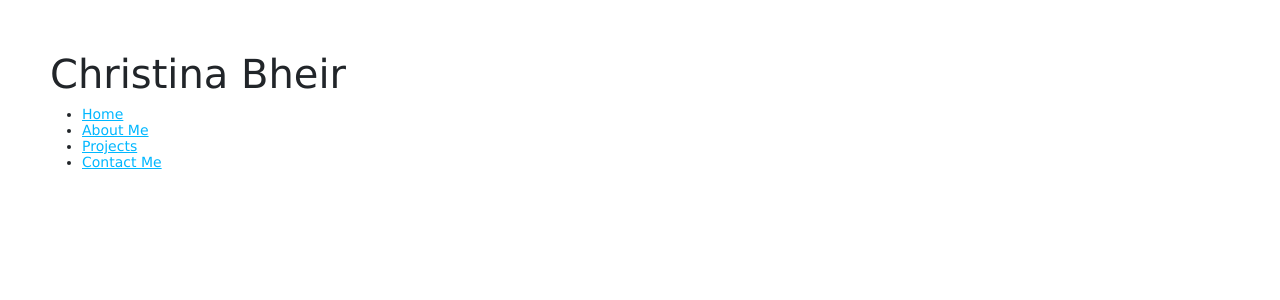
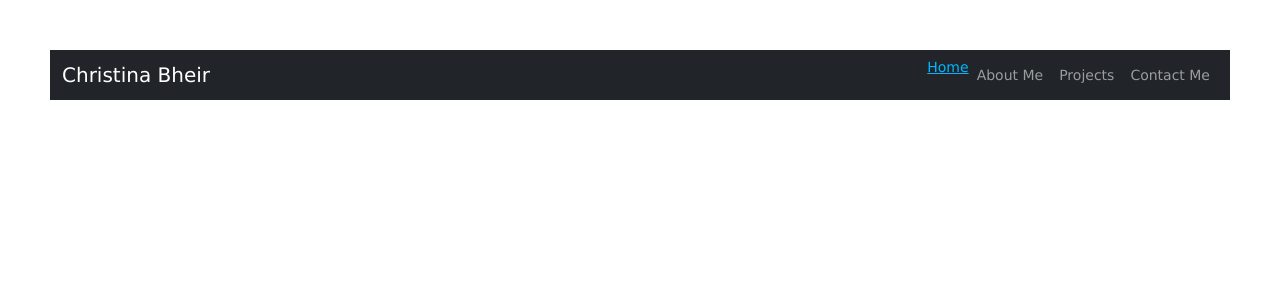
Before and after one commit to cbheir/Assignment-2-Portfolio, a Node server app: template views/partials/header.ejs in a window 1280 px wide. Shown: the top 300 px of the page. Run offline with Node 20, Linux system fonts and the light colour scheme; the template is opened without the code that fills it, so the values that code supplies are empty; some libraries are stand-ins or nearby versions.

Commit message:
fixed mistakes accordingly to rubric to not lose marks

```diff
--- a/views/partials/header.ejs
+++ b/views/partials/header.ejs
@@ -10,12 +10,13 @@ Reference:
 <html lang="en">
 <head>
     <meta charset="UTF-8">
+<!--ejs title from webproject zip from hands on-->
     <title><%= title %> | Christina Bheir</title>
 <!--Bootstrap css-->
     <link rel="stylesheet"
           href="/bootstrap/dist/css/bootstrap.min.css">
 
-<!--font awesome css-->
+<!--font awesome css from hands on-->
     <link rel="stylesheet"
           href="/@fortawesome/fontawesome-free/css/all.min.css">
 
@@ -26,16 +27,39 @@ Reference:
 
 <body>
 <!-- navigation-->
-<header>
-    <h1>Christina Bheir</h1>
-</header>
-     <nav>
-        <ul>
-            <li><a href="/">Home</a></li>
-            <li><a href="/about">About Me</a></li>
-            <li><a href="/projects">Projects</a></li>
-            <li><a href="/contact">Contact Me</a></li>
+<nav class="navbar navbar-expand-lg navbar-dark bg-dark">
+    <div class="container-fluid">
+        <a class="navbar-brand" href="/">
+            Christina Bheir
+        </a>
+
+        <ul class="navbar-nav ms-auto">
+            <li class="nav-item">
+                <a class="nav-item">
+                    <i class="fa-solid fa-house"></i> Home
+                </a>
+            </li>
+
+            <li class="nav-item">
+                <a class="nav-link" href="/about">
+                    <i class="fa-solid fa-info"></i> About Me
+                </a>
+            </li>
+
+            <li class="nav-item">
+                <a class="nav-link" href="/projects">
+                    <i class="fa-brands fa-elementor"></i> Projects
+                </a>
+            </li>
+
+            <li class="nav-item">
+                <a class="nav-link" href="/contact">
+                    <i class="fa-solid fa-phone"></i> Contact Me
+                </a>
+            </li>
+
         </ul>
-    </nav>
+    </div>
+</nav>
 
 <main>
```
